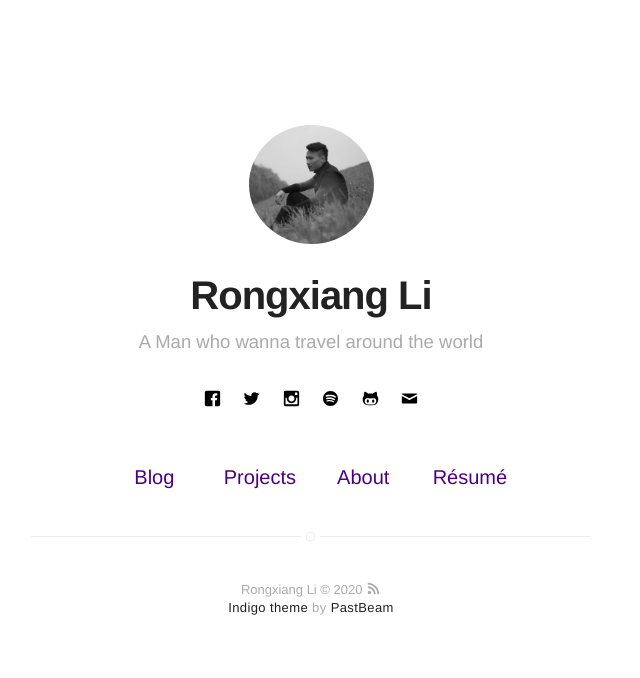
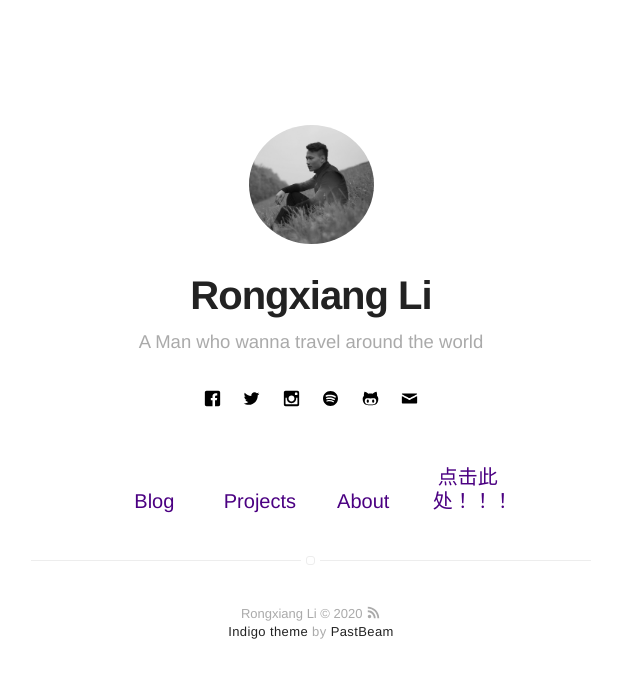
Before and after one commit to PastBeam/PastBeam.github.ioLRX, a Jekyll site: the page built from index.html, in a window 1280 px wide. Shown: the top 678 px of the page, without its empty margins (329-969 px from the left). Built offline with Jekyll 4.4.1, drawn with Linux system fonts in a browser that asks for light colours.

Commit message:
Update nav.html

```diff
--- a/_includes/nav.html
+++ b/_includes/nav.html
@@ -32,7 +32,7 @@
 
         {% if site.resume == true %}
             <li class="item">
-                <a class="link" href="{% if site.resume-external %}{{ site.resume-url }}{% else %}{{ site.url }}/{{ site.resume-url }}{% endif %}">Résumé</a>
+                <a class="link" href="{% if site.resume-external %}{{ site.resume-url }}{% else %}{{ site.url }}/{{ site.resume-url }}{% endif %}">点击此处！！！</a>
             </li>
         {% endif %}
     </ul>
```
